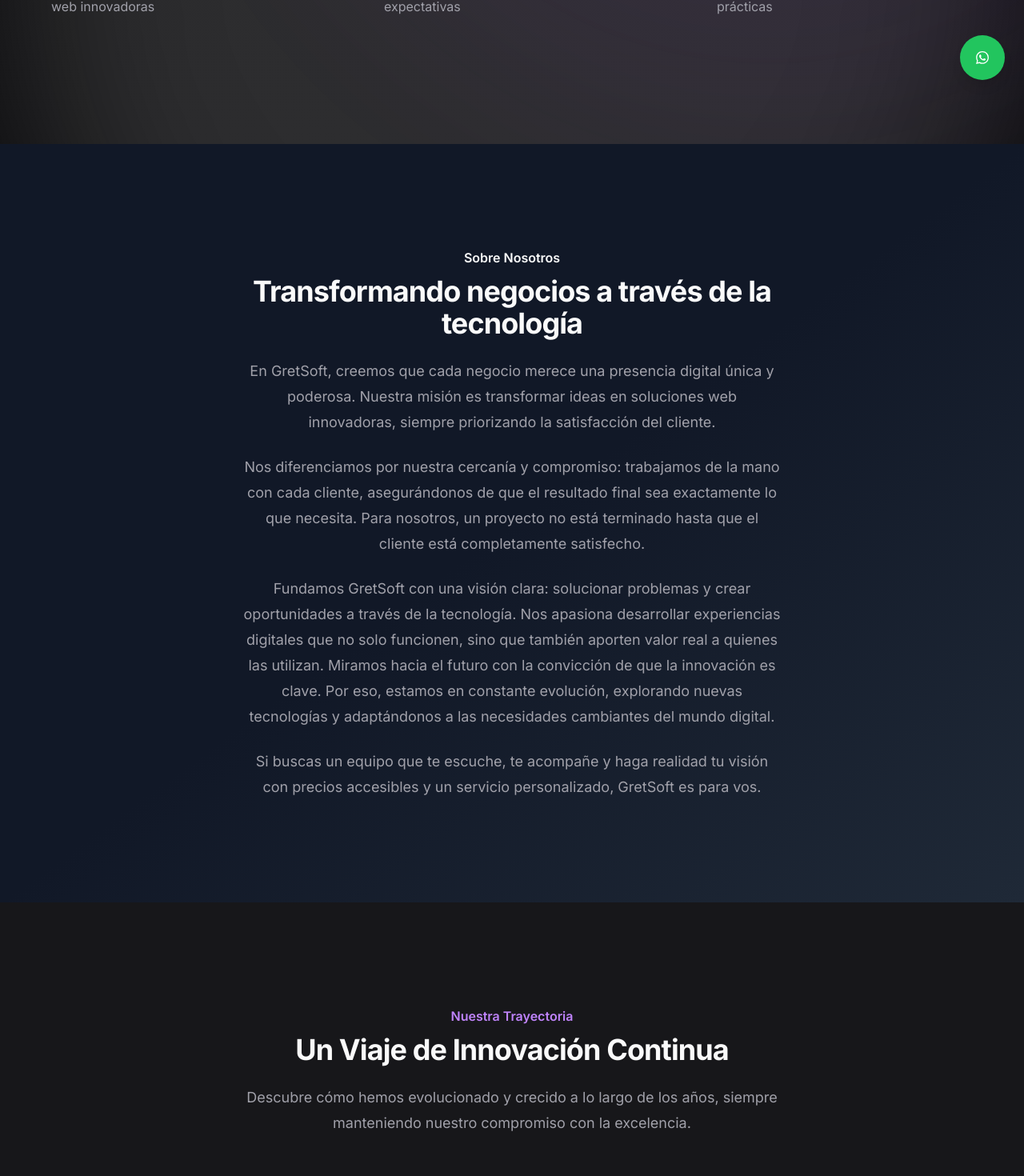
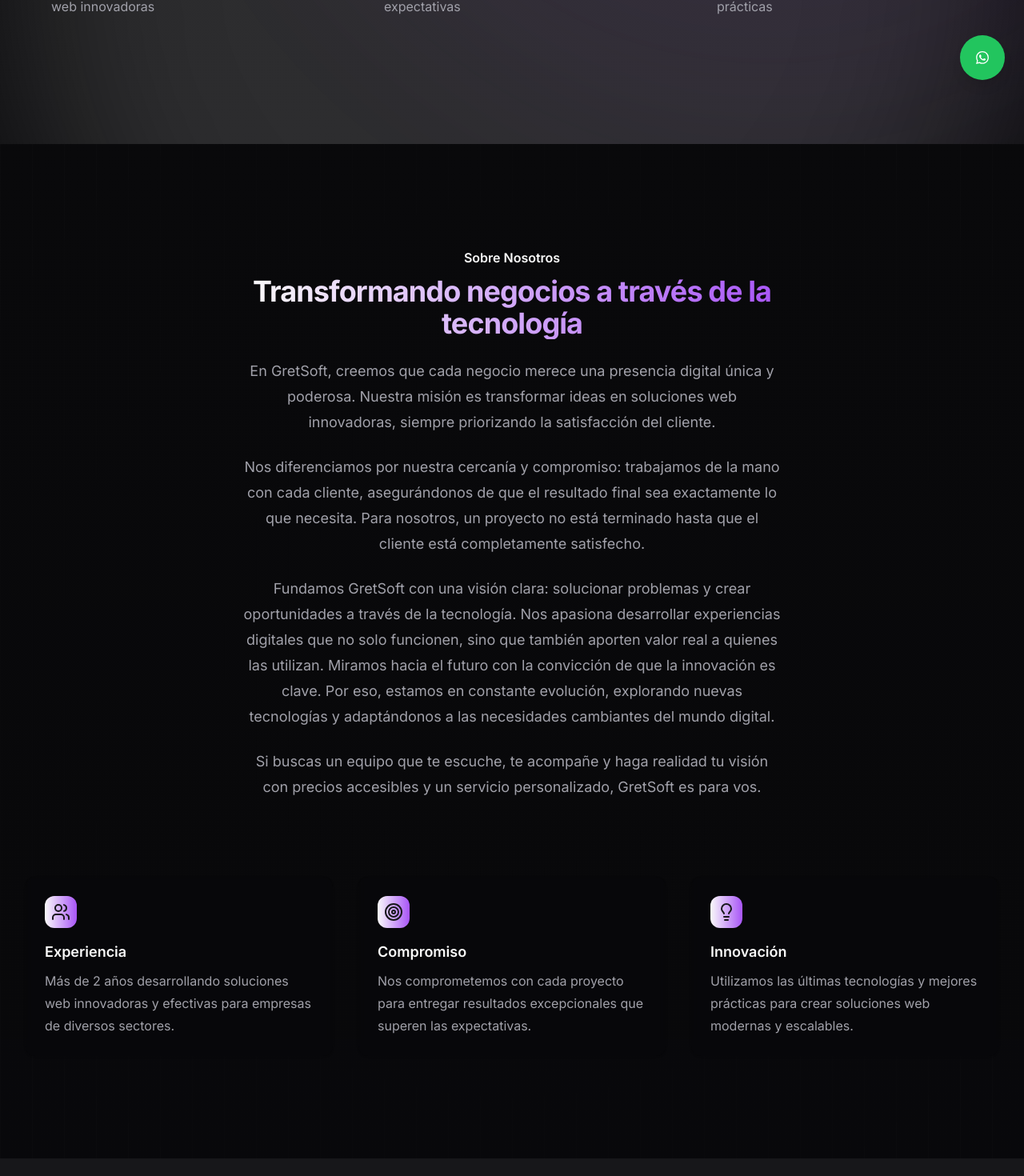
Before and after one commit to Imaagus/gretsoft, a Next.js app: page /about in a window 1280 px wide. Shown: the part 676-2146 px from the top of the page at 80% size. Built offline with nearby package versions, Linux system fonts and the light colour scheme.

Commit message:
bgChange

```diff
--- a/components/about.tsx
+++ b/components/about.tsx
@@ -1,16 +1,78 @@
 "use client"
 
+import { motion } from "framer-motion"
+import { useMemo } from "react"
+import { Users, Target, Lightbulb } from "lucide-react"
+import { Card, CardContent } from "@/components/ui/card"
 
 export function About() {
+  const values = useMemo(
+    () => [
+      {
+        title: "Experiencia",
+        description:
+          "Más de 2 años desarrollando soluciones web innovadoras y efectivas para empresas de diversos sectores.",
+        icon: Users,
+      },
+      {
+        title: "Compromiso",
+        description:
+          "Nos comprometemos con cada proyecto para entregar resultados excepcionales que superen las expectativas.",
+        icon: Target,
+      },
+      {
+        title: "Innovación",
+        description:
+          "Utilizamos las últimas tecnologías y mejores prácticas para crear soluciones web modernas y escalables.",
+        icon: Lightbulb,
+      },
+    ],
+    [],
+  )
 
   return (
-    <section id="about" className="py-24 sm:py-32 bg-gradient-to-br dark:from-gray-900 dark:via-gray-900 dark:to-gray-800 ">
-      <div className="mx-auto max-w-7xl px-6 lg:px-8 ">
-        <div className="mx-auto max-w-2xl lg:text-center">
-          <h2 className="text-base font-semibold leading-7 text-primary">Sobre Nosotros</h2>
-          <p className="mt-2 text-3xl font-bold tracking-tight sm:text-4xl">
+    <section id="about" className="relative py-24 sm:py-32 overflow-hidden">
+      {/* Animated background */}
+      <div className="absolute inset-0">
+        <div className="absolute inset-0 bg-gradient-to-b from-background via-background/95 to-background/90" />
+
+        {/* Animated gradient orbs */}
+        <div className="absolute top-0 left-1/4 w-[500px] h-[500px] bg-gradient-conic from-primary/30 via-purple-500/30 to-primary/30 rounded-full blur-[100px] animate-spin-slow" />
+        <div className="absolute bottom-0 right-1/4 w-[500px] h-[500px] bg-gradient-conic from-purple-500/30 via-primary/30 to-purple-500/30 rounded-full blur-[100px] animate-spin-slow animation-delay-2000" />
+
+        {/* Animated lines */}
+        <div className="absolute inset-0 bg-[linear-gradient(to_right,#8882_1px,transparent_1px)] bg-[size:40px] [mask-image:radial-gradient(ellipse_at_center,transparent_20%,black)] dark:opacity-20" />
+        <div className="absolute inset-0 bg-[linear-gradient(to_bottom,#8882_1px,transparent_1px)] bg-[size:40px] [mask-image:radial-gradient(ellipse_at_center,transparent_20%,black)] dark:opacity-20" />
+      </div>
+
+      <div className="relative mx-auto max-w-7xl px-6 lg:px-8">
+        <motion.div
+          initial={{ opacity: 0, y: 20 }}
+          whileInView={{ opacity: 1, y: 0 }}
+          transition={{ duration: 0.6 }}
+          className="mx-auto max-w-2xl lg:text-center"
+        >
+          <motion.h2
+            initial={{ opacity: 0, scale: 0.9 }}
+            whileInView={{ opacity: 1, scale: 1 }}
+            transition={{ duration: 0.6, delay: 0.1 }}
+            className="text-base font-semibold leading-7 text-primary"
+          >
+            Sobre Nosotros
+          </motion.h2>
+          <motion.p
+            initial={{ opacity: 0, y: 20 }}
+            whileInView={{ opacity: 1, y: 0 }}
+            transition={{ duration: 0.6, delay: 0.2 }}
+            className="mt-2 text-3xl font-bold tracking-tight sm:text-4xl bg-clip-text text-transparent bg-gradient-to-r from-primary to-purple-500"
+          >
             Transformando negocios a través de la tecnología
-          </p>
+          </motion.p>
+          <motion.div
+            initial={{ opacity: 0, y: 20 }}
+            whileInView={{ opacity: 1, y: 0 }}
+            transition={{ duration: 0.6, delay: 0.3 }}
+          >
             <p className="mt-6 text-lg leading-8 text-muted-foreground">
               En GretSoft, creemos que cada negocio merece una presencia digital única y poderosa. Nuestra misión es
               transformar ideas en soluciones web innovadoras, siempre priorizando la satisfacción del cliente.
@@ -22,17 +84,85 @@
             </p>
             <p className="mt-6 text-lg leading-8 text-muted-foreground">
               Fundamos GretSoft con una visión clara: solucionar problemas y crear oportunidades a través de la
-            tecnología. Nos apasiona desarrollar experiencias digitales que no solo funcionen, sino que también aporten
-            valor real a quienes las utilizan. Miramos hacia el futuro con la convicción de que la innovación es clave.
-            Por eso, estamos en constante evolución, explorando nuevas tecnologías y adaptándonos a las necesidades
-            cambiantes del mundo digital.
+              tecnología. Nos apasiona desarrollar experiencias digitales que no solo funcionen, sino que también
+              aporten valor real a quienes las utilizan. Miramos hacia el futuro con la convicción de que la innovación
+              es clave. Por eso, estamos en constante evolución, explorando nuevas tecnologías y adaptándonos a las
+              necesidades cambiantes del mundo digital.
             </p>
             <p className="mt-6 text-lg leading-8 text-muted-foreground">
               Si buscas un equipo que te escuche, te acompañe y haga realidad tu visión con precios accesibles y un
               servicio personalizado, GretSoft es para vos.
             </p>
-        </div>
+          </motion.div>
+        </motion.div>
 
+        <motion.div
+          initial="hidden"
+          whileInView="visible"
+          viewport={{ once: true }}
+          variants={{
+            visible: {
+              transition: {
+                staggerChildren: 0.2,
+              },
+            },
+          }}
+          className="mx-auto mt-16 max-w-2xl sm:mt-20 lg:mt-24 lg:max-w-none grid grid-cols-1 gap-x-8 gap-y-16 lg:grid-cols-3"
+        >
+          {values.map((value, index) => (
+            <motion.div
+              key={value.title}
+              variants={{
+                hidden: { opacity: 0, y: 20 },
+                visible: {
+                  opacity: 1,
+                  y: 0,
+                  transition: {
+                    type: "spring",
+                    stiffness: 100,
+                    damping: 15,
+                  },
+                },
+              }}
+              whileHover={{
+                y: -8,
+                transition: {
+                  type: "spring",
+                  stiffness: 400,
+                  damping: 10,
+                },
+              }}
+            >
+              <Card className="relative overflow-hidden border-none bg-background/40 backdrop-blur-sm">
+                <CardContent className="pt-6">
+                  <motion.div
+                    whileHover={{ scale: 1.1, rotate: 5 }}
+                    transition={{ type: "spring", stiffness: 400, damping: 10 }}
+                    className="flex h-10 w-10 items-center justify-center rounded-lg bg-gradient-to-r from-primary to-purple-500"
+                  >
+                    <value.icon className="h-6 w-6 text-primary-foreground" aria-hidden="true" />
+                  </motion.div>
+                  <motion.dt
+                    initial={{ opacity: 0, x: -20 }}
+                    whileInView={{ opacity: 1, x: 0 }}
+                    transition={{ delay: 0.2 * index }}
+                    className="mt-4 text-lg font-semibold leading-7"
+                  >
+                    {value.title}
+                  </motion.dt>
+                  <motion.dd
+                    initial={{ opacity: 0 }}
+                    whileInView={{ opacity: 1 }}
+                    transition={{ delay: 0.3 * index }}
+                    className="mt-2 leading-7 text-muted-foreground"
+                  >
+                    {value.description}
+                  </motion.dd>
+                </CardContent>
+              </Card>
+            </motion.div>
+          ))}
+        </motion.div>
       </div>
     </section>
   )
--- a/components/services.tsx
+++ b/components/services.tsx
@@ -1,7 +1,7 @@
 "use client"
 
 import { useMemo } from "react"
-import { LayoutTemplate, ShoppingCart, Globe, Smartphone, Search, BarChart } from "lucide-react"
+import { LayoutTemplate, ShoppingCart, Globe, Smartphone, Search } from "lucide-react"
 import { Card, CardContent, CardDescription, CardHeader, CardTitle } from "@/components/ui/card"
 import {
   Dialog,
@@ -54,14 +54,6 @@
         gradient: "from-orange-500 to-amber-500",
         details:
           "Nuestros servicios de SEO están diseñados para mejorar la visibilidad de tu sitio web en los motores de búsqueda. Realizamos una auditoría completa de tu sitio, optimizamos el contenido y la estructura, construimos enlaces de calidad y monitoreamos el rendimiento. Nuestro objetivo es aumentar tu tráfico orgánico y mejorar tu posicionamiento para las palabras clave relevantes de tu negocio.",
-      },
-      {
-        title: "Analytics",
-        description: "Implementación de análisis y métricas para tomar mejores decisiones.",
-        icon: BarChart,
-        gradient: "from-red-500 to-pink-500",
-        details:
-          "Implementamos herramientas de análisis avanzadas para ayudarte a entender el comportamiento de tus usuarios y el rendimiento de tu sitio web. Configuramos paneles personalizados, seguimiento de eventos, embudos de conversión y más. Con estos datos, podrás tomar decisiones informadas para mejorar tu estrategia digital y aumentar tus conversiones.",
       },
     ],
     [],
@@ -148,7 +140,7 @@
     () => [
       {
         name: "Plan Básico",
-        price: "$15",
+        price: "$15/mes",
         description: "Soporte Esencial",
         color: "from-green-500 to-emerald-500",
         features: [
@@ -159,7 +151,6 @@
           "Tiempo de respuesta: 48-72 horas.",
         ],
         notIncluded: ["Cambios estructurales, nuevas funciones o diseño avanzado."],
-        estimatedPrice: "$$",
         accent:
           "bg-green-100 text-green-700 dark:bg-green-900/30 dark:text-green-300 ring-green-700/10 dark:ring-green-700/30",
         accentDark: "bg-green-500",
@@ -167,7 +158,7 @@
       },
       {
         name: "Plan Estándar",
-        price: "$20",
+        price: "$20/mes",
         description: "Soporte + Mejoras Pequeñas",
         color: "from-blue-500 to-indigo-500",
         features: [
@@ -179,7 +170,6 @@
           "Tiempo de respuesta: 24-48 horas.",
         ],
         notIncluded: [],
-        estimatedPrice: "$$$",
         accent:
           "bg-blue-100 text-blue-700 dark:bg-blue-900/30 dark:text-blue-300 ring-blue-700/10 dark:ring-blue-700/30",
         accentDark: "bg-blue-500",
@@ -188,7 +178,7 @@
       },
       {
         name: "Plan Premium",
-        price: "$30",
+        price: "$30/mes",
         description: "Soporte Completo + Mejoras Constantes",
         color: "from-red-500 to-rose-500",
         features: [
@@ -201,7 +191,6 @@
           "Tiempo de respuesta: 12-24 horas.",
         ],
         notIncluded: [],
-        estimatedPrice: "$$$$",
         accent: "bg-red-100 text-red-700 dark:bg-red-900/30 dark:text-red-300 ring-red-700/10 dark:ring-red-700/30",
         accentDark: "bg-red-500",
         accentLight: "bg-red-100",
@@ -250,7 +239,6 @@
               <div className="mt-4 flex items-baseline">
                 <span className="text-4xl font-bold tracking-tight">{plan.price}</span>
               </div>
-              <p className="mt-1 text-sm font-semibold text-muted-foreground">Precio estimado: {plan.estimatedPrice}</p>
             </div>
 
             <div className="mt-2 flex-1">
```
Also changed, not shown: components/portfolio.tsx (+126 -36 lines). Lines whose indentation alone changed are shown as unchanged.
